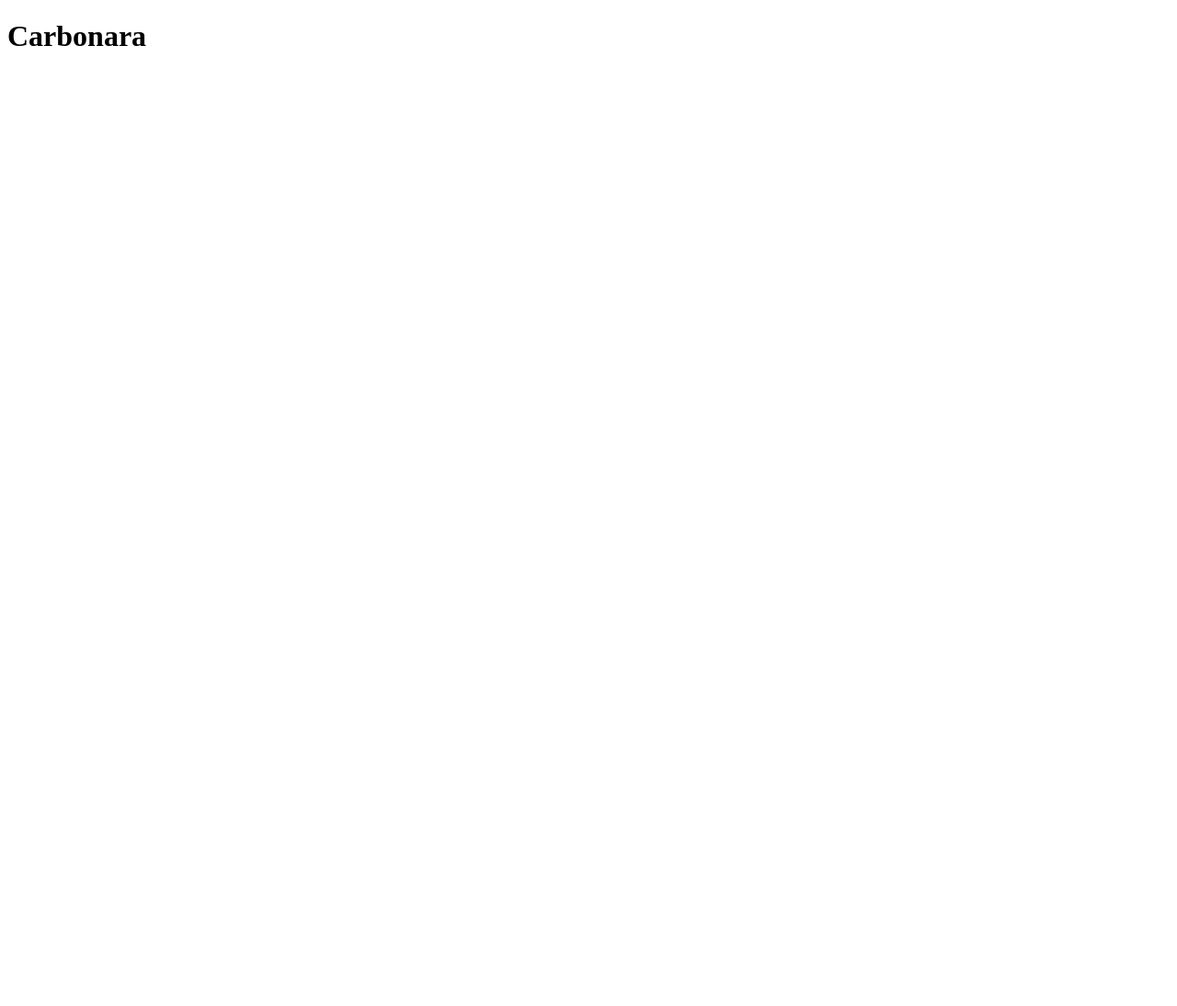
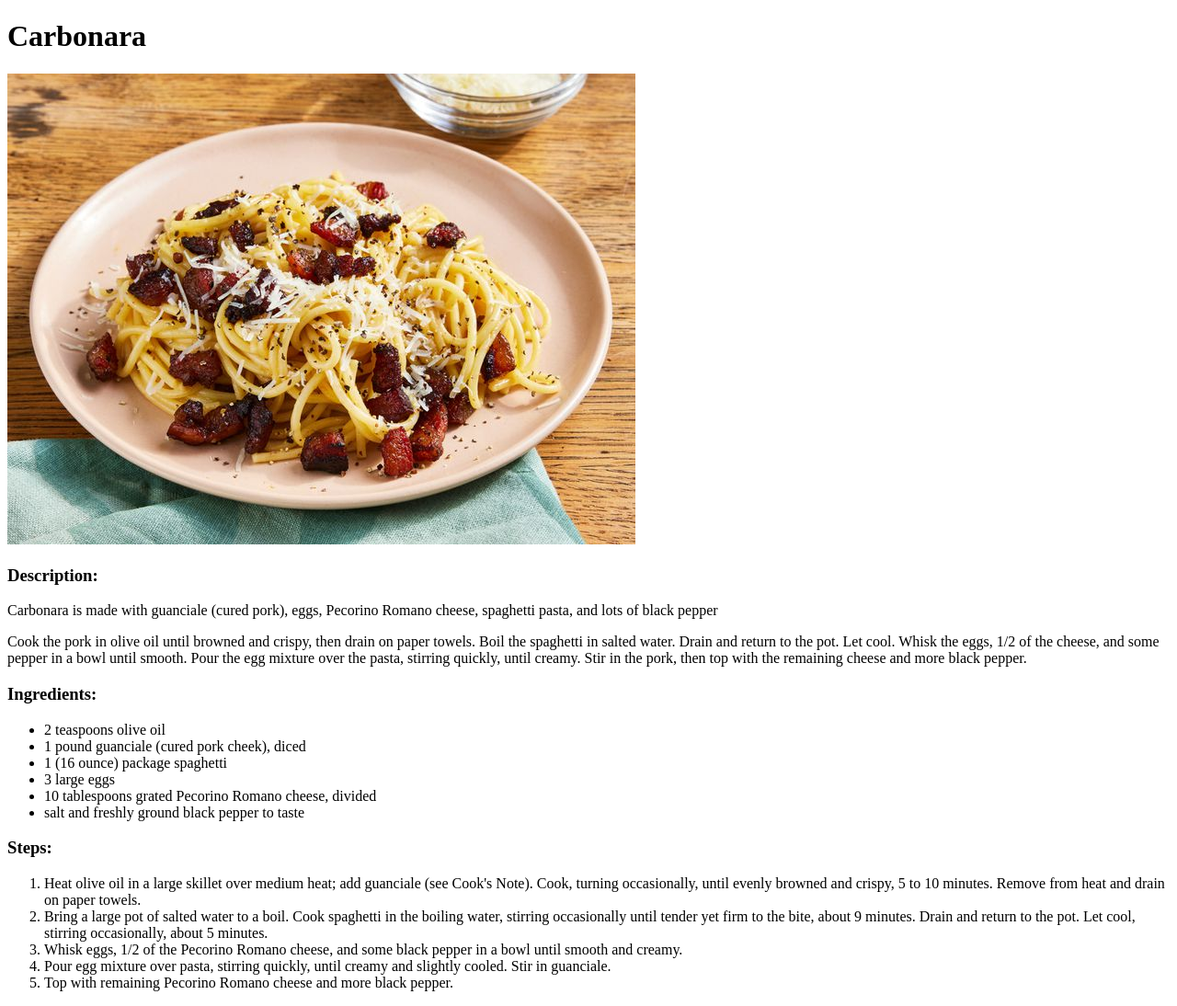
Before and after one commit to BleuBeast/odin-recipes, a plain HTML site: page recipes/carbonara.html in a window 1280 px wide. Shown: the whole page at 92% size. Before the commit the page ends 800 px from the top, so only its background shows below. Drawn offline with Linux system fonts and the light colour scheme.

Commit message:
Completed the carbonara recipe page

```diff
--- a/recipes/carbonara.html
+++ b/recipes/carbonara.html
@@ -7,5 +7,33 @@
 </head>
 <body>
     <h1>Carbonara</h1>
+    <img src="../images/carbonara.jpg">
+
+    <h3>Description:</h3>
+    <p>Carbonara is made with guanciale (cured pork), eggs, Pecorino Romano cheese, spaghetti pasta, and lots of black pepper</p>
+    <p>Cook the pork in olive oil until browned and crispy, then drain on paper towels.
+        Boil the spaghetti in salted water. Drain and return to the pot. Let cool.
+        Whisk the eggs, 1/2 of the cheese, and some pepper in a bowl until smooth.
+        Pour the egg mixture over the pasta, stirring quickly, until creamy.
+        Stir in the pork, then top with the remaining cheese and more black pepper.</p>
+
+    <h3>Ingredients:</h3>
+    <ul>
+        <li>2 teaspoons olive oil</li>
+        <li>1 pound guanciale (cured pork cheek), diced</li>
+        <li>1 (16 ounce) package spaghetti</li>
+        <li>3 large eggs</li>
+        <li>10 tablespoons grated Pecorino Romano cheese, divided</li>
+        <li>salt and freshly ground black pepper to taste</li>
+    </ul>
+
+    <h3>Steps:</h3>
+    <ol>
+        <li>Heat olive oil in a large skillet over medium heat; add guanciale (see Cook's Note). Cook, turning occasionally, until evenly browned and crispy, 5 to 10 minutes. Remove from heat and drain on paper towels.</li>
+        <li>Bring a large pot of salted water to a boil. Cook spaghetti in the boiling water, stirring occasionally until tender yet firm to the bite, about 9 minutes. Drain and return to the pot. Let cool, stirring occasionally, about 5 minutes.</li>
+        <li>Whisk eggs, 1/2 of the Pecorino Romano cheese, and some black pepper in a bowl until smooth and creamy.</li>
+        <li>Pour egg mixture over pasta, stirring quickly, until creamy and slightly cooled. Stir in guanciale.</li>
+        <li>Top with remaining Pecorino Romano cheese and more black pepper.</li>
+    </ol>
 </body>
 </html>
```
Also changed, not shown: images/carbonara.jpg (added).
